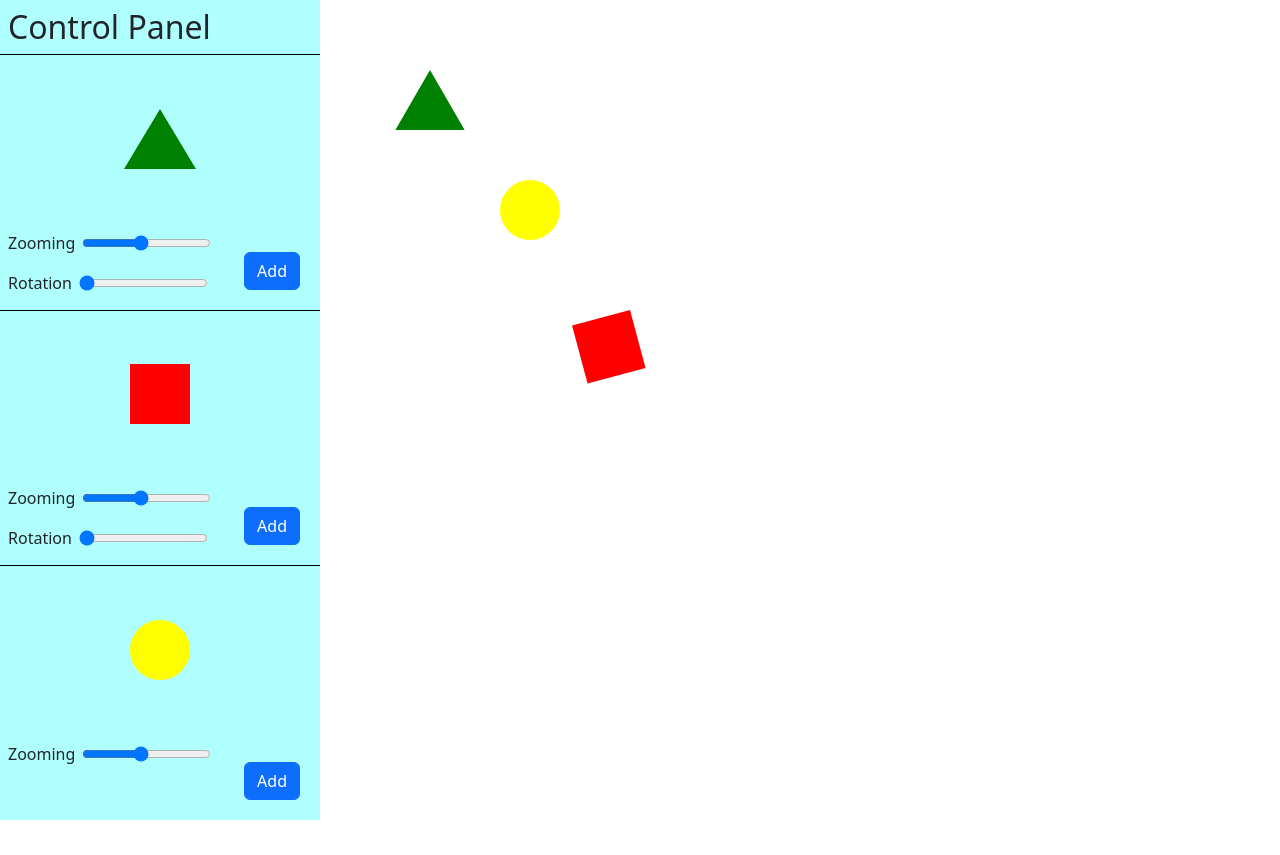
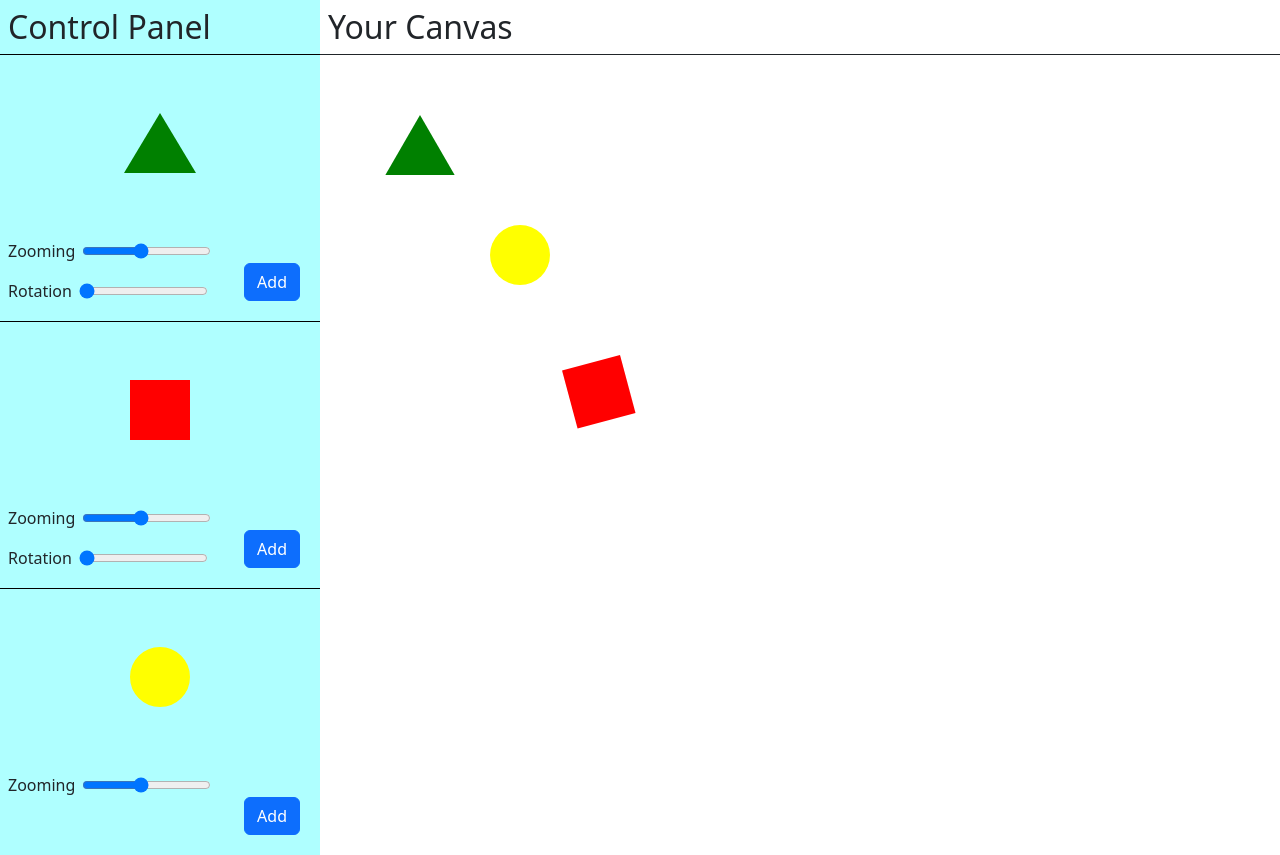
Before and after one commit to chrisnumber49/React-Primitive-Art, a React (Create React App) app: page / in a window 1280 px wide. Before the commit the page ends 820 px from the top, so only its background shows below. Built offline with nearby package versions, Linux system fonts and the light colour scheme.

Commit message:
adding uuid

```diff
--- a/src/App.css
+++ b/src/App.css
@@ -12,8 +12,7 @@
 }
 
 .canvas-container{
-  width: 70%;
-  padding: 10px;
+  flex-grow: 1;
 }
 
 .panel-layout{
--- a/src/App.tsx
+++ b/src/App.tsx
@@ -1,9 +1,11 @@
-import React from 'react';
+import React, { useState } from 'react';
 import './App.css';
 import { Stage, Layer, Rect, Circle, RegularPolygon } from 'react-konva';
 import AddingShapePanel from './components/AddingShapePanel'
 
 function App() {
+  const [shapes, setShapes] = useState([]);
+
   const addingNewPattern = (data:object) => {
     console.warn(data)
   }
@@ -15,7 +17,9 @@ function App() {
       </div>
 
       <div className="canvas-container">
-        <Stage width={window.innerWidth*0.7} height={window.innerHeight}>
+        <h2 className="m-2">Your Canvas</h2>
+
+        <Stage className="border-top border-dark" width={window.innerWidth*0.7} height={window.innerHeight}>
           <Layer>
             <RegularPolygon x={100} y={100} radius={40} sides={3} fill="green" rotation={0} draggable/>
 
--- a/src/components/AddingShapePanel.tsx
+++ b/src/components/AddingShapePanel.tsx
@@ -1,5 +1,6 @@
 import React, { useReducer, useState } from 'react'
 import '../App.css';
+import { v4 as uuidv4 } from 'uuid';
 
 interface ShapeStyles {
     triangleStyle: Object;
@@ -94,12 +95,14 @@ function AddingShapePanel({onAddingNewPattern}) {
         let newShape:any = {};
         if(shape === "TRIANGLE") {
             newShape = {
+                id: uuidv4(),
                 shape: 'TRIANGLE',
                 radius: 0.8*currentZoom.triangle,
                 rotation: currentRotation.triangle
             }
         } else if(shape === "RECTANGLE") {
             newShape = {
+                id: uuidv4(),
                 shape: 'RECTANGLE',
                 width: 1.2*currentZoom.rectangle,
                 height: 1.2*currentZoom.rectangle,
@@ -107,6 +110,7 @@ function AddingShapePanel({onAddingNewPattern}) {
             }
         } else if(shape === "CIRCLE") {
             newShape = {
+                id: uuidv4(),
                 shape: 'CIRCLE',
                 radius: 0.6*currentZoom.circle
             }
```
